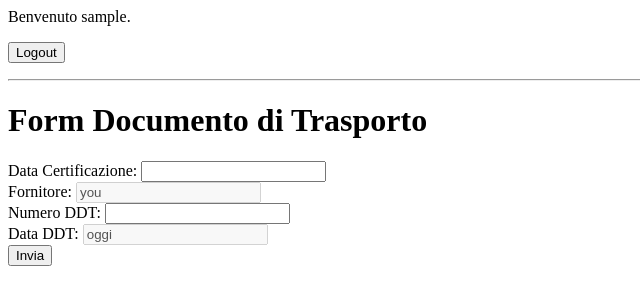
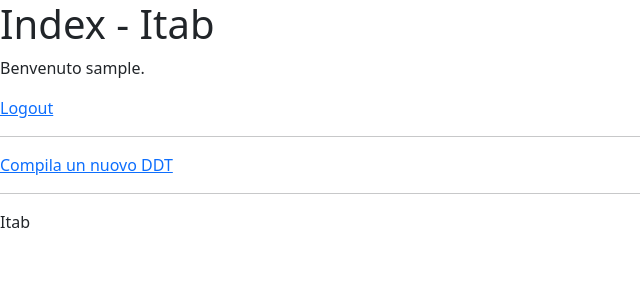
Before and after one commit to hotbrightsunshine/certificazioni-ce, a Flask app: page / in a window 1280 px wide. Shown: the top 305 px of the page, without its empty margins (0-640 px from the left). Run offline with Flask 2, Linux system fonts and the light colour scheme; the visitor is signed in with stand-in values (Sample User, id 1).

Commit message:
started working on templates and bootstrap, reorganizing

```diff
--- a/flaskr/app.py
+++ b/flaskr/app.py
@@ -1,27 +1,32 @@
 from flask import Flask, render_template, request, session, redirect, url_for
-from db import is_user
+from db import is_user, get_secret_key
 
+
+## Flask App initialization
 app = Flask(__name__)
+app.secret_key = get_secret_key()
+
+
+## Setting up sessions
 app.config.from_object(__name__)
-app.secret_key = "segreto"
 
+## Login
 @app.route('/login', methods=['GET', 'POST'])
 def login():
     fetched=None
-    error = None
     alreadylogged = False
     if session.get("login"):
-        alreadylogged = True
         return redirect(url_for("index"))
     elif request.method == "POST":
         if is_user(request.form['username'], request.form['password']):
-            fetched=True
             session['login'] = 'ok'
             session['username'] = request.form['username']
             return redirect(url_for("index"))
     print(fetched)
-    return render_template('login.html', fetched=fetched, username=session.get('username'), alreadylogged=alreadylogged)
+    return render_template('login.html', fetched=fetched, username=session.get('username'))
 
+
+## Logout
 @app.route("/logout", methods=['POST', 'GET'])
 def logout():
     session['login'] = None
@@ -34,3 +39,7 @@ def index():
     username = session.get('username')
     login = session.get('login')
     return render_template('index.html', username = username, login = login)
+
+@app.route("/ddt")
+def ddt():
+    return render_template("ddt_compile.html")
--- a/flaskr/db.py
+++ b/flaskr/db.py
@@ -1,6 +1,10 @@
 import dotenv
 import os
 import psycopg2
+
+def get_secret_key():
+    print(os.getenv("SECRET"))
+    return os.getenv("SECRET")
 
 def get_db_connection():
     dotenv.load_dotenv("../.env")
--- a/flaskr/templates/index.html
+++ b/flaskr/templates/index.html
@@ -1,30 +1,15 @@
+{% extends "layout/father.html" %}
+{% block title %}Index{% endblock %}
 
+{% block content %}
     {% if login %}
-<form action="{{url_for('logout')}}">
         <p>Benvenuto {{ username }}.</p>
-    <button type="submit">Logout</button>
-</form>
+        <a href=" {{ url_for('logout') }} ">Logout</a>
         <hr>
-<h1>Form Documento di Trasporto</h1>
-
-<form method="POST" action="{{url_for('index')}}">
-    <label for="datacertificazione">Data Certificazione: </label>
-    <input type="text" id="datacertificazione" name="datacertificazione">
-    <br>
-    <label for="supplier">Fornitore: </label>
-    <input type="text" id="supplier" name="supplier" disabled value="you">
-    <br>
-    <label for="numerobolla">Numero DDT: </label>
-    <input type="text" id="numerobolla" name="numerobolla">
-    <br>
-    <label for="databolla">Data DDT: </label>
-    <input type="text" id="databolla" name="databolla" disabled value="oggi">
-    <br>
-    <button type="submit">Invia</button>
-</form>
-
+        <a href=" {{ url_for('ddt') }} ">Compila un nuovo DDT</a>
     {% else %}
-<form action="{{url_for('login')}}">
+        <form action="{{ url_for('login') }}">
             <button type="submit">Login</button>
         </form>
     {% endif %}
+{% endblock %}
--- /dev/null
+++ b/flaskr/templates/layout/father.html
@@ -0,0 +1,19 @@
+<!DOCTYPE html>
+<html lang="en">
+<head>
+  {% block head %}
+    <link href="https://cdn.jsdelivr.net/npm/bootstrap@5.2.0-beta1/dist/css/bootstrap.min.css" rel="stylesheet" integrity="sha384-0evHe/X+R7YkIZDRvuzKMRqM+OrBnVFBL6DOitfPri4tjfHxaWutUpFmBp4vmVor" crossorigin="anonymous">
+    <meta charset="UTF-8">
+    <title>{% block title %}{% endblock %} - ITAB</title>
+  {% endblock %}
+</head>
+<body>
+  <h1>{{ self.title() }} - Itab</h1>
+  {% block content %}
+  {% endblock %}
+  <hr>
+  <p>Itab</p>
+  <script src="https://cdn.jsdelivr.net/npm/bootstrap@5.2.0-beta1/dist/js/bootstrap.bundle.min.js" integrity="sha384-pprn3073KE6tl6bjs2QrFaJGz5/SUsLqktiwsUTF55Jfv3qYSDhgCecCxMW52nD2" crossorigin="anonymous"></script>
+
+</body>
+</html>
```
Also changed, not shown: flaskr/templates/ddt_compile.html (added, +8 -0 lines), flaskr/templates/login.html (+5 -7 lines). Lines whose indentation alone changed are shown as unchanged.
